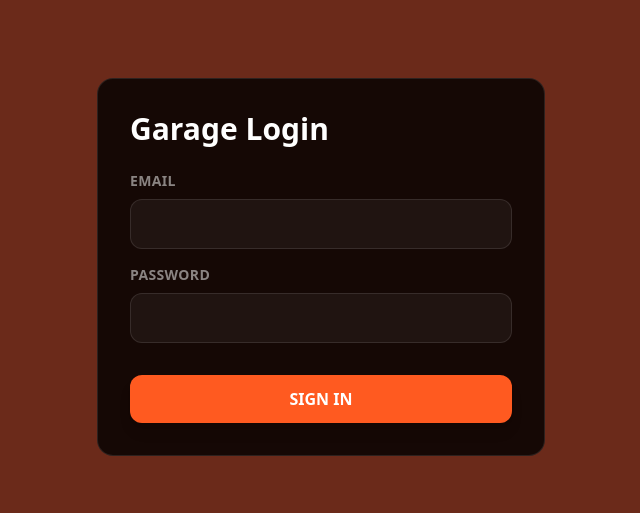
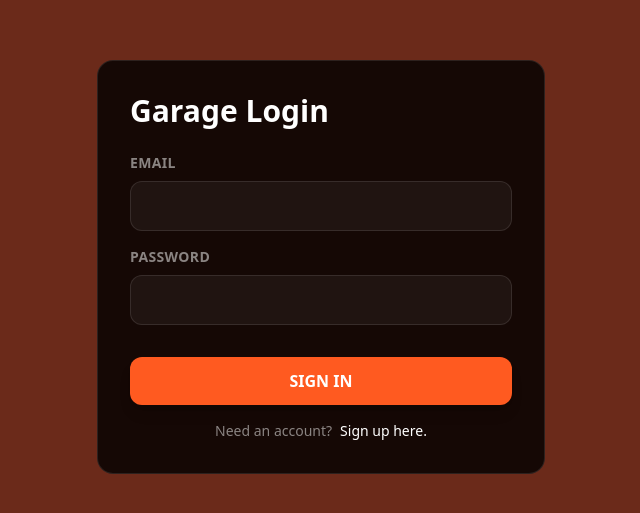
Before and after one commit to gsurjs/The_Fly_And_Ride, a Next.js app: page /login in a window 1280 px wide. Shown: the part 133-646 px from the top of the page, without its empty margins (319-959 px from the left). Built offline with nearby package versions, Linux system fonts and the light colour scheme; no server answers.

Commit message:
adding singup functionality to login

```diff
--- a/app/login/page.tsx
+++ b/app/login/page.tsx
@@ -10,56 +10,56 @@ const supabase = createClient(
 export default function Login() {
   const [email, setEmail] = useState('');
   const [password, setPassword] = useState('');
+  const [isSignUp, setIsSignUp] = useState(false);
   const [loading, setLoading] = useState(false);
+  const [message, setMessage] = useState('');
 
-  const handleLogin = async (e: React.FormEvent) => {
+  const handleAuth = async (e: React.FormEvent) => {
     e.preventDefault();
     setLoading(true);
+    setMessage('');
 
-    const { error } = await supabase.auth.signInWithPassword({
-      email,
-      password,
-    });
-
-    if (error) {
-      alert(error.message);
+    if (isSignUp) {
+      const { error } = await supabase.auth.signUp({ email, password });
+      if (error) setMessage(error.message);
+      else setMessage('Success! Check your email to confirm your account.');
     } else {
-      // Redirect back to the auction page upon successful secure login
-      window.location.href = '/';
+      const { error } = await supabase.auth.signInWithPassword({ email, password });
+      if (error) setMessage(error.message);
+      else window.location.href = '/dashboard'; // Send them straight to their new dashboard
     }
     setLoading(false);
   };
 
   return (
     <main className="min-h-screen bg-[#6b2a1a] flex items-center justify-center font-sans p-4">
-      <form onSubmit={handleLogin} className="bg-black/80 p-8 rounded-2xl border border-white/10 max-w-md w-full text-white">
-        <h1 className="text-3xl font-extrabold mb-6">Garage Login</h1>
+      <form onSubmit={handleAuth} className="bg-black/80 p-8 rounded-2xl border border-white/10 max-w-md w-full text-white">
+        <h1 className="text-3xl font-extrabold mb-6">{isSignUp ? 'Create Account' : 'Garage Login'}</h1>
+
+        {message && <p className="mb-4 text-sm text-[#ff5a20] font-bold">{message}</p>}
 
         <label className="block text-sm font-bold text-white/50 mb-2 uppercase tracking-wide">Email</label>
         <input
-          type="email"
-          value={email}
-          onChange={(e) => setEmail(e.target.value)}
-          className="w-full bg-white/5 border border-white/10 rounded-xl p-3 mb-4 focus:outline-none focus:border-[#ff5a20] transition-colors"
-          required
+          type="email" value={email} onChange={(e) => setEmail(e.target.value)}
+          className="w-full bg-white/5 border border-white/10 rounded-xl p-3 mb-4 focus:outline-none focus:border-[#ff5a20]" required
         />
 
         <label className="block text-sm font-bold text-white/50 mb-2 uppercase tracking-wide">Password</label>
         <input
-          type="password"
-          value={password}
-          onChange={(e) => setPassword(e.target.value)}
-          className="w-full bg-white/5 border border-white/10 rounded-xl p-3 mb-8 focus:outline-none focus:border-[#ff5a20] transition-colors"
-          required
+          type="password" value={password} onChange={(e) => setPassword(e.target.value)}
+          className="w-full bg-white/5 border border-white/10 rounded-xl p-3 mb-8 focus:outline-none focus:border-[#ff5a20]" required
         />
 
-        <button
-          type="submit"
-          disabled={loading}
-          className="w-full bg-[#ff5a20] hover:bg-[#ff4500] disabled:opacity-50 text-white font-bold py-3 rounded-xl shadow-lg transition-colors"
-        >
-          {loading ? 'AUTHENTICATING...' : 'SIGN IN'}
+        <button type="submit" disabled={loading} className="w-full bg-[#ff5a20] hover:bg-[#ff4500] text-white font-bold py-3 rounded-xl shadow-lg mb-4">
+          {loading ? 'PROCESSING...' : (isSignUp ? 'SIGN UP' : 'SIGN IN')}
         </button>
+
+        <p className="text-center text-sm text-white/50">
+          {isSignUp ? 'Already have an account?' : 'Need an account?'}
+          <button type="button" onClick={() => setIsSignUp(!isSignUp)} className="ml-2 text-white hover:underline">
+            {isSignUp ? 'Log in here.' : 'Sign up here.'}
+          </button>
+        </p>
       </form>
     </main>
   );
--- a/package.json
+++ b/package.json
@@ -11,7 +11,7 @@
     "@radix-ui/react-dropdown-menu": "^2.1.14",
     "@radix-ui/react-label": "^2.1.6",
     "@radix-ui/react-slot": "^1.2.2",
-    "@supabase/ssr": "latest",
+    "@supabase/ssr": "^0.8.0",
     "@supabase/supabase-js": "latest",
     "class-variance-authority": "^0.7.1",
     "clsx": "^2.1.1",
```
Also changed, not shown: 1 other file (tests, documents, lock files or other folders).
